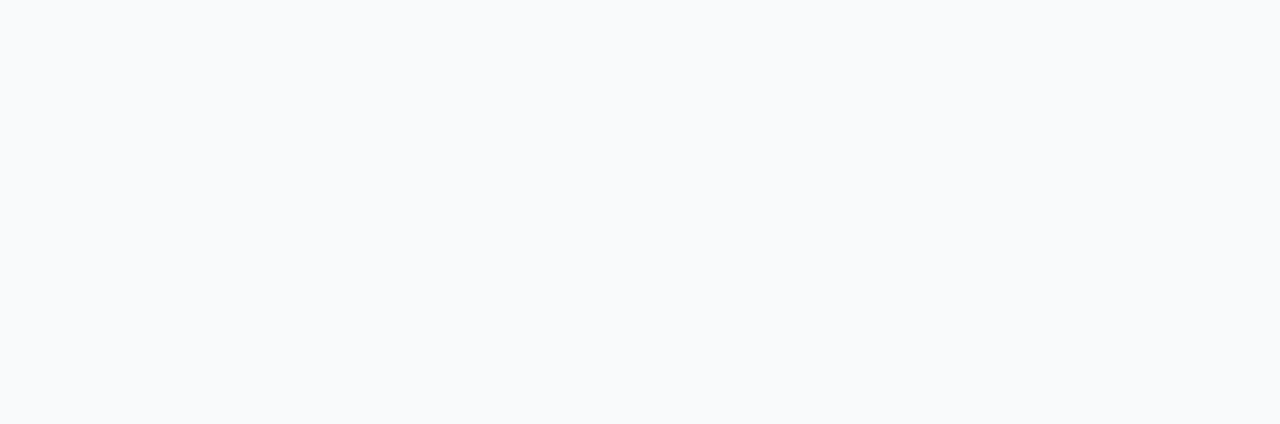
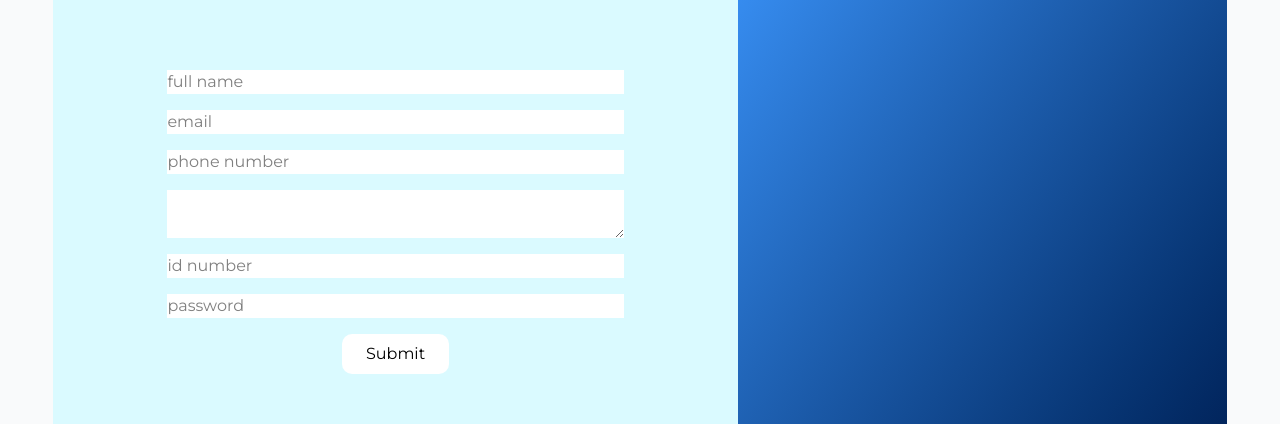
Before and after one commit to fikriymnn/Umroh-Hub-usr, a React app: page /Register in a window 1280 px wide. Before the commit this address had no page. Shown: the part 178-602 px from the top of the page. Built offline with nearby package versions, Linux system fonts and the light colour scheme; the HTML template or start-up script is replaced by a standard one.

Commit message:
register

```diff
--- a/src/App.tsx
+++ b/src/App.tsx
@@ -5,6 +5,7 @@ import UmrohPackagePage from "./pages/UmrohPackage/UmrohPackagePage";
 import OurPartnersPage from "./pages/OurPartners/OurPartnersPage";
 import PartnersDetail from "./pages/OurPartners/[id]/PartnersDetail";
 import PackageDetail from "./pages/UmrohPackage/[id]/PackageDetail";
+import Register from "./pages/Authentications/Register";
 
 export default function App() {
   return (
@@ -61,6 +62,16 @@ export default function App() {
               </>
             }
           />
+           <Route
+            path="/Register"
+            element={
+              <>
+                <PageTitle title="PT CBL" />
+
+                <Register />
+              </>
+            }
+          />
         </Routes>
       </Router>
     </>
--- a/src/components/Navbar.tsx
+++ b/src/components/Navbar.tsx
@@ -41,9 +41,11 @@ function Navbar() {
                         </div>
                     </div>
                     <div className="flex space-x-[7px] h-full items-center me-[53px]">
-                        <button className='bg-[#001A4D] h-[80%] text-white rounded-[2px] items-center px-2'>
-                            Daftar
-                        </button>
+                        <Link to="/Register">
+                            <button className='bg-[#001A4D] h-[80%] text-white rounded-[2px] items-center px-2'>
+                                Daftar
+                            </button>
+                        </Link>
                         <button className='bg-[#D1F4FA] h-[80%] border-[1px] border-[#001A4D] items-center rounded-[2px] px-2'>
                             Masuk
                         </button>
--- /dev/null
+++ b/src/pages/Authentications/Register.tsx
@@ -0,0 +1,25 @@
+import React from 'react'
+
+function Register() {
+  return (
+      <div className='w-full h-screen flex items-center justify-center'>
+          <div className="w-11/12 h-10/12 flex bg-[#DAFAFF] rounded-[10px]">
+              <div  className="w-7/12 flex flex-col items-center justify-center space-y-4">
+
+                    <input type="text" name='fullname' className="bg-white w-8/12" placeholder='full name' />
+                    <input type="email" name='email' className="bg-white w-8/12" placeholder='email' />
+                    <input type="tel" name='phone number' className="bg-white w-8/12" placeholder='phone number' />
+                    <textarea name="address" id="" className='bg-white w-8/12'></textarea>
+                    <input type="text" name='id number' className="bg-white w-8/12" placeholder='id number' />
+                    <input type="password" name='password' className="bg-white w-8/12" placeholder='password' />
+                    <button className='rounded-[10px] py-2 px-6 bg-white'>Submit</button>
+
+              </div>
+                    <div className="w-5/12 h-full bg-gradient-to-br rounded-r-[10px] flex justify-self-end from-[#3C97FF] to-primary-blue" />
+
+                </div>
+    </div>
+  )
+}
+
+export default Register
```
